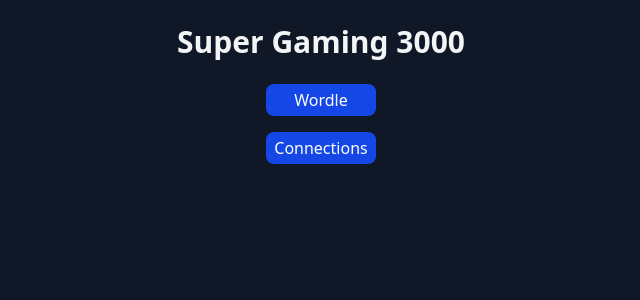
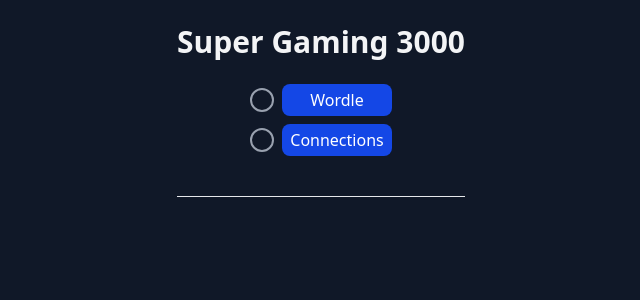
Before and after one commit to Nyveon/DLE, a React (Vite) app in the folder dle/: page / in a window 1280 px wide. Shown: the top 300 px of the page, without its empty margins (319-959 px from the left). Built offline with nearby package versions, Linux system fonts and the light colour scheme.

Commit message:
feat: game checkmarks and styles

```diff
--- a/dle/src/App.tsx
+++ b/dle/src/App.tsx
@@ -1,6 +1,7 @@
 import { useState } from "react";
 import { games, GameResults } from "@/data/games";
 import GameList from "@/components/GameList";
+import ResultPanel from "@/components/ResultPanel";
 
 export default function App() {
 	const [results, setResults] = useState<GameResults>({});
@@ -10,6 +11,10 @@ export default function App() {
 			<h1 className="text-3xl font-bold mb-4">Super Gaming 3000</h1>
 
 			<GameList games={games} results={results} />
+
+			<hr className="h-px my-8 bg-gray-200 border-0 w-full" />
+
+			<ResultPanel />
 		</main>
 	);
 }
--- a/dle/src/components/GameItem.tsx
+++ b/dle/src/components/GameItem.tsx
@@ -9,12 +9,23 @@ export default function GameItem({
 	result: string;
 }) {
 	return (
-		<li>
+		<li className="flex items-center gap-2">
+			<div
+				className={clsx(
+					"flex place-content-center w-6 h-6",
+					"border-2 rounded-full",
+					result ? "border-gray-100" : "border-gray-400",
+					"font-bold leading-5"
+				)}
+			>
+				{result && "✓"}
+			</div>
 			<a
 				href={game.url}
 				target="_blank"
+				rel="noreferrer noopener"
 				className={clsx(
-					"block w-full px-2 py-1",
+					"block px-2 py-1 grow-1",
 					result
 						? "bg-green-700 hover:bg-green-600 text-gray-200 italic"
 						: "bg-blue-700 hover:bg-blue-600 text-white",
--- a/dle/src/components/GameList.tsx
+++ b/dle/src/components/GameList.tsx
@@ -9,7 +9,7 @@ export default function GameList({
 	results: GameResults;
 }) {
 	return (
-		<ul className="flex flex-col gap-4 text-center">
+		<ul className="flex flex-col gap-2 text-center">
 			{Object.entries(games).map(([key, game]) => (
 				<GameItem key={key} game={game} result={results[key]} />
 			))}
--- /dev/null
+++ b/dle/src/components/ResultPanel.tsx
@@ -0,0 +1,3 @@
+export default function ResultPanel() {
+	return null;
+}
```
